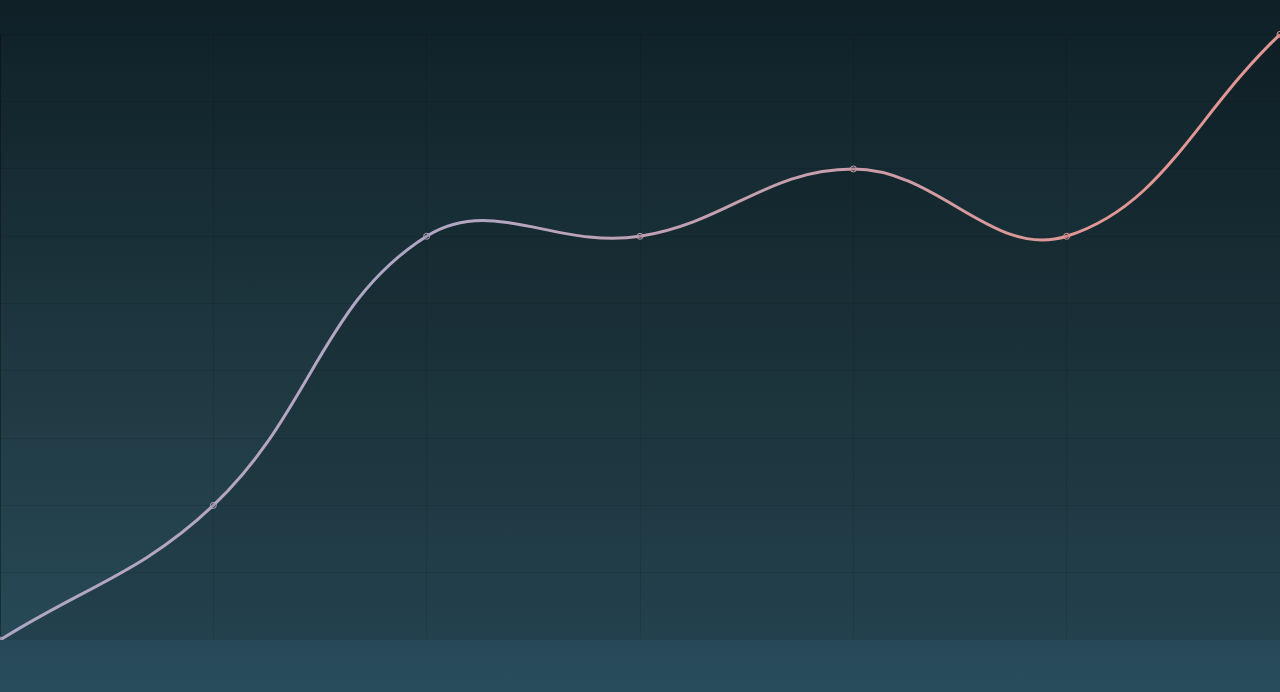
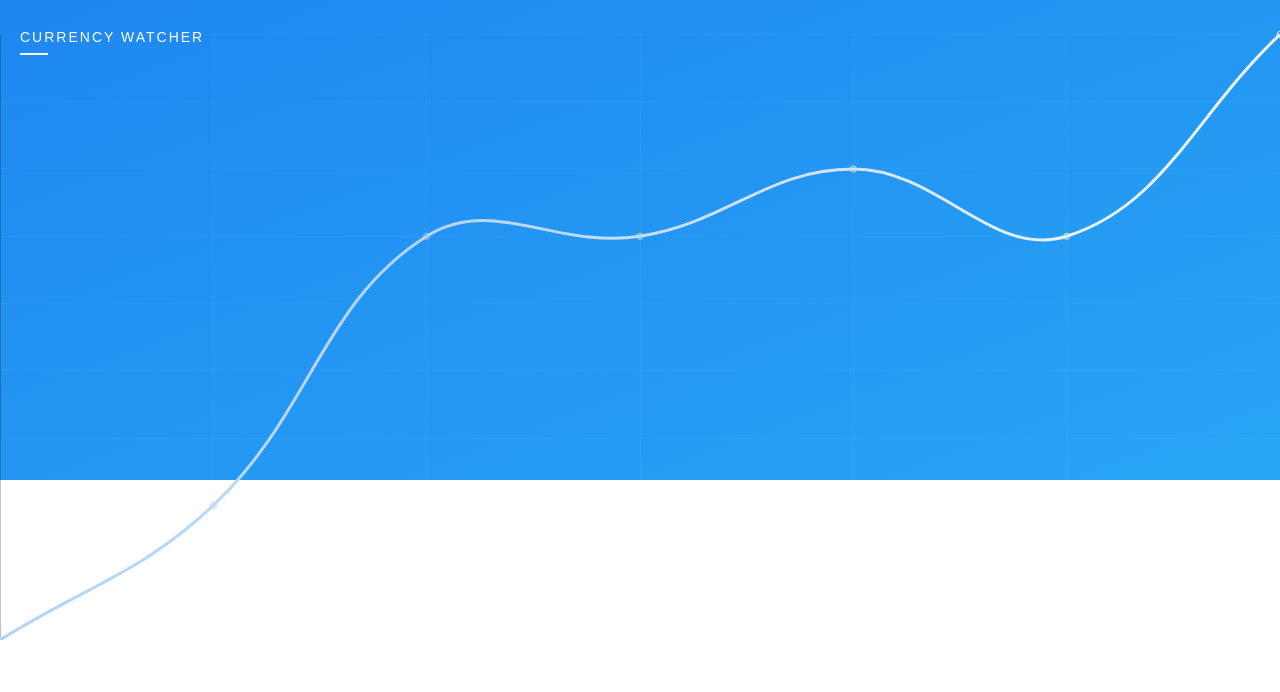
Before and after one commit to romainlp/currency-watcher, a React (Create React App) app in the folder front/: page / in a window 1280 px wide. Shown: the top 692 px of the page. Built offline with nearby package versions, Linux system fonts and the light colour scheme.

Commit message:
Update UI

```diff
--- a/front/src/App.js
+++ b/front/src/App.js
@@ -1,11 +1,13 @@
 import React, { Component } from 'react'
 import Chart from './components/Charts/LineChart/LineChart.js'
+import Logo from './components/UI/Logo/Logo.js'
 import './App.css'
 
 class App extends Component {
   render() {
     return (
       <div className="App">
+        <Logo />
         <Chart />
       </div>
     );
--- a/front/src/components/Charts/LineChart/LineChart.js
+++ b/front/src/components/Charts/LineChart/LineChart.js
@@ -16,7 +16,7 @@ class LineChart extends React.Component {
     this.setState((prevState, props) => {
       let gradientStroke = this.refs.linegraph.chartInstance.ctx.createLinearGradient(0, 0, 800, 800)
       gradientStroke.addColorStop(0, "#80b6f4");
-      gradientStroke.addColorStop(1, "#f49080");
+      gradientStroke.addColorStop(1, "#FFF");
       return {
         datas: {
           labels: ["d", "d", "d", "", "", "", ""],
@@ -24,6 +24,7 @@ class LineChart extends React.Component {
             {
               label: "Australian dollars",
               borderColor: gradientStroke,
+              backgroundColor: 'transparent',
               data: [0.6212, 0.6214, 0.6218, 0.6218, 0.6219, 0.6218, 0.6221]
             }
           ]
@@ -49,11 +50,17 @@ class LineChart extends React.Component {
             xAxes: [{
               ticks: {
                 display: false //this will remove only the label
+              },
+              gridLines: {
+                color: "rgba(255, 255, 255, 0.03)",
               }
             }],
             yAxes: [{
               ticks: {
                 display: false //this will remove only the label
+              },
+              gridLines: {
+                color: "rgba(255, 255, 255, 0.03)",
               }
             }],
           }
@@ -72,7 +79,7 @@ class LineChart extends React.Component {
 
   render () {
     return (
-      <div style={{position: 'relative', height: '100vh', width:'100vw'}}>
+      <div className="chart line-chart" style={{position: 'relative', height: '60vh', width:'100vw'}}>
         <Line ref="linegraph" data={this.state.datas} options={this.state.options} />
       </div>
     )
--- /dev/null
+++ b/front/src/components/UI/Logo/Logo.css
@@ -0,0 +1,24 @@
+.logo {
+    position: absolute;
+    top: 20px;
+    left: 20px;
+    z-index: 20;
+}
+.logo h1 {
+    text-transform: uppercase;
+    color: #fff;
+    font-size: 14px;
+    font-weight: normal;
+    letter-spacing: 2px;
+    position: relative;
+    display: block;
+}
+.logo h1::after {
+    content: '';
+    width: 15%;
+    bottom: -10px;
+    height: 2px;
+    display: block;
+    background: #fff;
+    position: absolute;
+}
--- /dev/null
+++ b/front/src/components/UI/Logo/Logo.js
@@ -0,0 +1,31 @@
+import React from 'react'
+import './Logo.css'
+
+class Logo extends React.Component {
+
+  constructor(props) {
+    super(props)
+  }
+
+  componentDidMount() {
+    console.log('Component did mount')
+  }
+
+  componentDidUpdate() {
+    console.log('Component did update')
+  }
+
+  componentWillUnmount() {
+    console.log('Component will unmount')
+  }
+
+  render () {
+    return (
+      <div className="logo">
+        <h1>Currency Watcher</h1>
+      </div>
+    )
+  }
+}
+
+export default Logo
--- a/front/src/index.css
+++ b/front/src/index.css
@@ -2,8 +2,10 @@ body {
   margin: 0;
   padding: 0;
   font-family: sans-serif;
-  background: #0F2027;  /* fallback for old browsers */
-  background: -webkit-linear-gradient(to top, #2C5364, #203A43, #0F2027);  /* Chrome 10-25, Safari 5.1-6 */
-  background: linear-gradient(to top, #2C5364, #203A43, #0F2027); /* W3C, IE 10+/ Edge, Firefox 16+, Chrome 26+, Opera 12+, Safari 7+ */
   color: #fff;
+  color: rgba(255, 255, 255, .8);
 }
+
+.chart.line-chart {
+    background: linear-gradient(to left top, #28a5f5, #1e87f0) 0 0 no-repeat,#fff;
+}
```
